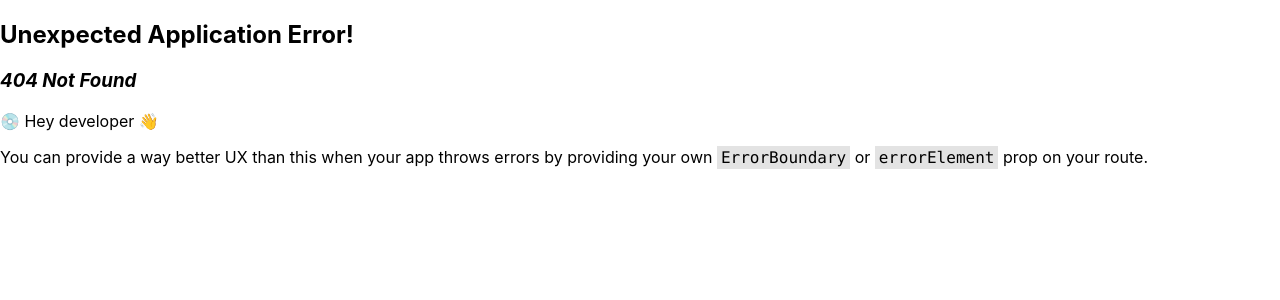
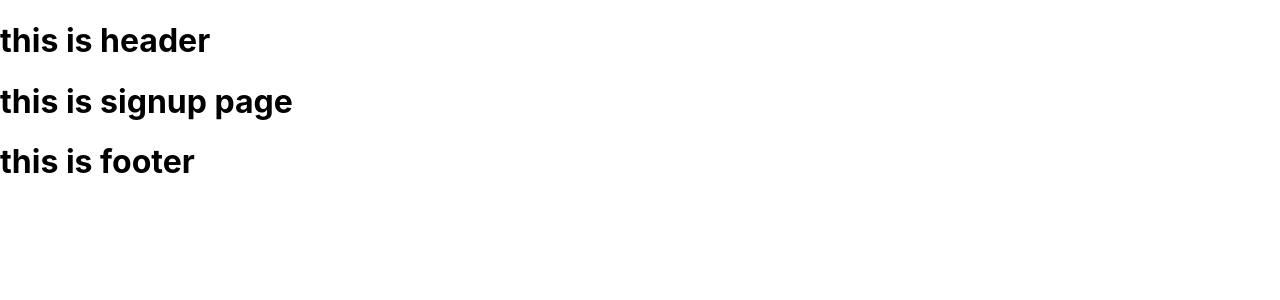
Before and after one commit to Minhaj-murad/IT-Fundamentals-Client, a React (Create React App) app: page /signup in a window 1280 px wide. Before the commit this address had no page. Shown: the top 300 px of the page. Built offline with nearby package versions, Linux system fonts and the light colour scheme.

Commit message:
components are organised and login,signup components created

```diff
--- /dev/null
+++ b/src/Components/Login/Login.js
@@ -0,0 +1,11 @@
+import React from 'react';
+
+const Login = () => {
+    return (
+        <div>
+            <h1>this is login page</h1>
+        </div>
+    );
+};
+
+export default Login;
--- /dev/null
+++ b/src/Components/Signup/Signup.js
@@ -0,0 +1,11 @@
+import React from 'react';
+
+const Signup = () => {
+    return (
+        <div>
+            <h1>this is signup page</h1>
+        </div>
+    );
+};
+
+export default Signup;
```
Also changed, not shown: src/App.js (+16 -6 lines), src/Components/Blog/Blog.js (renamed from src/Blog/Blog.js), src/Components/Courses/Courses.js (renamed from src/Courses/Courses.js), src/Components/Courses/Leftside/Leftside.js (renamed from src/Courses/Leftside/Leftside.js), src/Components/Courses/Rightside/Rightside.js (renamed from src/Courses/Rightside/Rightside.js), src/Components/FAQ/FAQ.js (renamed from src/FAQ/FAQ.js), src/Components/Footer/Footer.js (renamed from src/Footer/Footer.js), src/Components/Header/Header.js (renamed from src/Header/Header.js), src/Components/Home/Home.js (renamed from src/Home/Home.js), src/Components/Main/Main.js (renamed from src/Main/Main.js).
